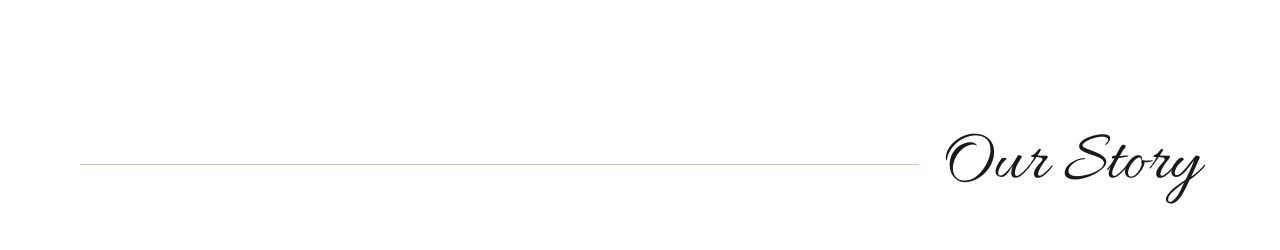
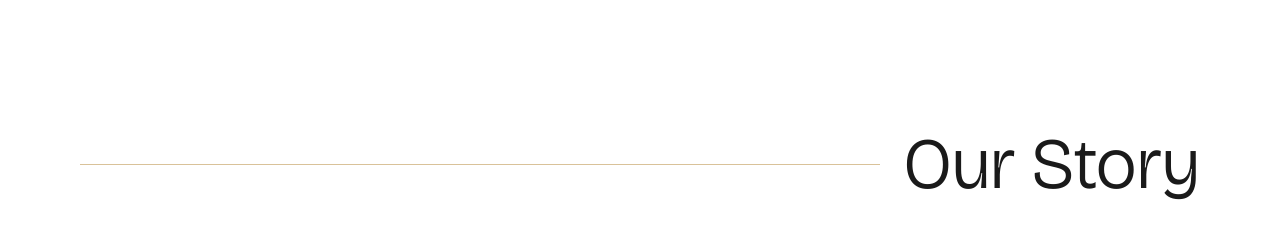
Before and after one commit to Hm2025/nusafirirnew, a Next.js app: page /about in a window 1280 px wide. Shown: the part 800-1050 px from the top of the page. Built offline with nearby package versions, Linux system fonts and the light colour scheme; a web font is replaced by a local one.

Commit message:
Use display font for about page titles

```diff
--- a/app/about/page.tsx
+++ b/app/about/page.tsx
@@ -42,7 +42,7 @@ export default function About() {
           <div className="container-wide mx-auto">
             <div className="mb-12 flex items-center gap-6 md:mb-16">
               <div className="h-px flex-1 bg-nusafiri-gold/70" />
-              <h2 className="shrink-0 font-script text-5xl text-[#1A1A1A] md:text-7xl">Our Story</h2>
+              <h2 className="shrink-0 font-display text-5xl text-[#1A1A1A] md:text-7xl">Our Story</h2>
             </div>
             <div className="grid grid-cols-1 items-start gap-12 lg:grid-cols-[1.05fr_0.95fr] lg:gap-14">
               <div className="relative h-[520px] md:h-[680px] lg:h-[760px]">
@@ -135,7 +135,7 @@ export default function About() {
         <section className="bg-white px-6 py-20 md:px-12 md:py-28 lg:px-20 lg:py-32">
           <div className="container-wide mx-auto">
             <div className="mb-16 text-center md:mb-24">
-              <h2 className="font-script text-5xl text-[#1A1A1A] md:text-7xl">Meet Our Founders</h2>
+              <h2 className="font-display text-5xl text-[#1A1A1A] md:text-7xl">Meet Our Founders</h2>
             </div>
 
             <div className="space-y-24 md:space-y-32">
@@ -195,7 +195,7 @@ export default function About() {
               </div>
               <div>
                 <div className="mb-10 flex items-center gap-5">
-                  <h2 className="font-script text-5xl leading-none text-[#1A1A1A] md:text-7xl">Safety in Uncertain Times</h2>
+                  <h2 className="font-display text-5xl leading-none text-[#1A1A1A] md:text-7xl">Safety in Uncertain Times</h2>
                   <div className="h-px flex-1 bg-nusafiri-gold/70" />
                 </div>
                 <p className="max-w-2xl text-base leading-relaxed text-nusafiri-charcoal md:text-lg">
```
